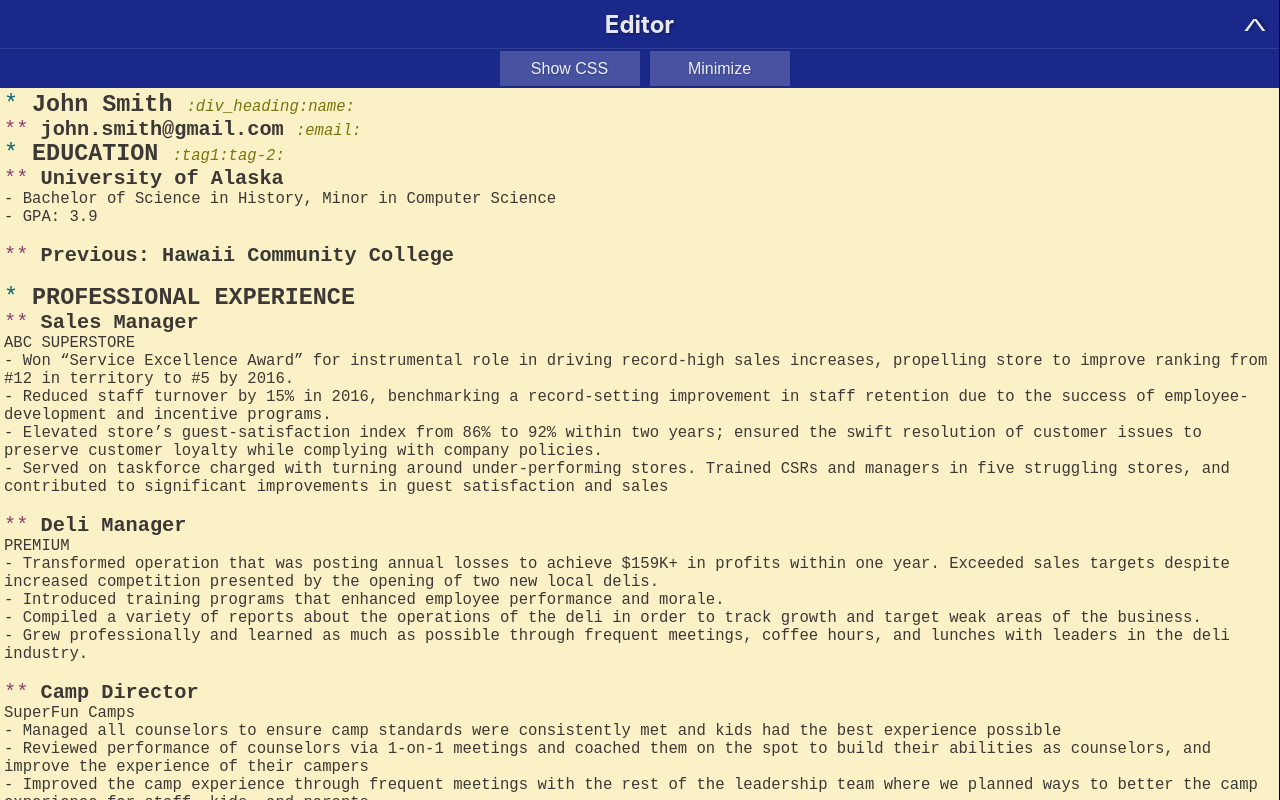
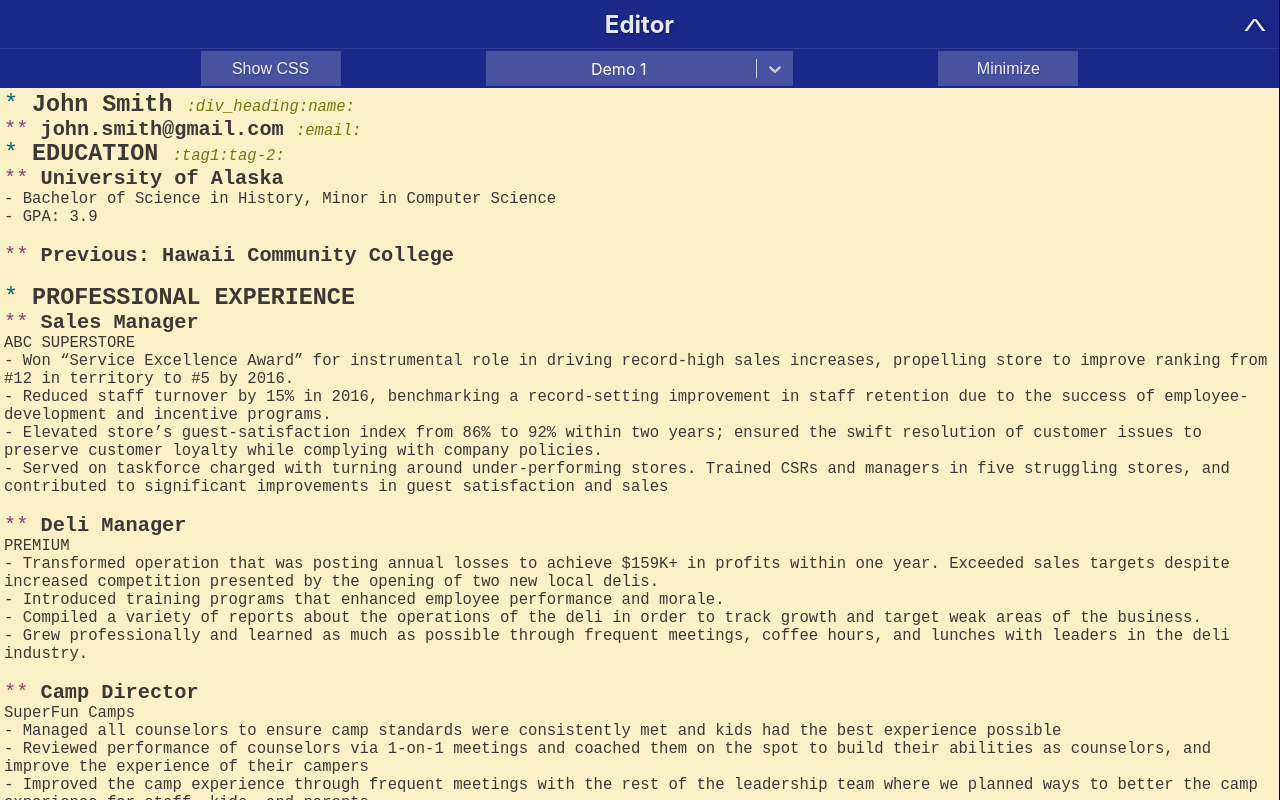
Before and after one commit to gainhad/org-to-resume, a React (Create React App) app: page / in a window 1280 px wide. Built offline with nearby package versions, Linux system fonts and the light colour scheme.

Commit message:
Added document selector

```diff
--- a/package.json
+++ b/package.json
@@ -17,6 +17,7 @@
     "react-dom": "^16.8.6",
     "react-helmet": "^5.2.1",
     "react-scripts": "3.0.1",
+    "react-select": "^3.0.4",
     "react-to-print": "^2.3.0",
     "rehype-stringify": "^5.0.0",
     "unified": "^7.1.0",
--- a/src/App.js
+++ b/src/App.js
@@ -1,6 +1,7 @@
 import React from "react";
 import Editor from "./components/editor";
 import Previewer from "./components/previewer";
+import Select from "react-select";
 import "./App.scss";
 
 class App extends React.Component {
@@ -8,24 +9,59 @@ class App extends React.Component {
   constructor(props) {
     super(props);
     this.state = {
-      text: initialText,
-      css: initialCSS,
+      documents: [
+        {
+          title: "Demo 1",
+          text: initialText,
+          css: initialCSS
+        },
+        {
+          title: "Demo 2",
+          text: "* This is the second demo",
+          css: ""
+        }
+      ],
+      selectedDocument: 0,
       editorMaximized: true
     };
     this.textChange = this.textChange.bind(this);
     this.cssChange = this.cssChange.bind(this);
     this.toggleEditorMaximized = this.toggleEditorMaximized.bind(this);
+    this.selectedDocumentChange = this.selectedDocumentChange.bind(this);
   }
 
   textChange(input) {
-    this.setState({
-      text: input
+    this.setState(state => {
+      return {
+        documents: state.documents.map((doc, index) => {
+          if (index === state.selectedDocument) {
+            doc.text = input;
+          }
+          return doc;
+        }),
+        ...state
+      };
     });
   }
 
   cssChange(input) {
+    this.setState(state => {
+      return {
+        documents: state.documents.map((doc, index) => {
+          if (index === state.selectedDocument) {
+            doc.css = input;
+          }
+          return doc;
+        }),
+        ...state
+      };
+    });
+  }
+
+  selectedDocumentChange(input) {
+    console.log(input);
     this.setState({
-      css: input
+      selectedDocument: input.value
     });
   }
 
@@ -36,22 +72,43 @@ class App extends React.Component {
   }
 
   render() {
+    const options = this.state.documents.map((doc, index) => {
+      return {
+        value: index,
+        label: doc.title
+      };
+    });
+    const selector = (
+      <Select
+        value={{
+          value: this.state.selectedDocument,
+          label: this.state.documents[this.state.selectedDocument].title
+        }}
+        onChange={this.selectedDocumentChange}
+        options={options}
+        style={{}}
+        isSearchable={false}
+        className="documentSelectorContainer"
+        classNamePrefix="documentSelector"
+      />
+    );
     return (
       <div
         id="App"
         className={this.state.editorMaximized ? "editor-maximized" : ""}
       >
         <Editor
-          text={this.state.text}
-          css={this.state.css}
+          text={this.state.documents[this.state.selectedDocument].text}
+          css={this.state.documents[this.state.selectedDocument].css}
           textChange={this.textChange}
           cssChange={this.cssChange}
           toggleMaximized={this.toggleEditorMaximized}
           isMaximized={this.state.editorMaximized}
+          selector={selector}
         />
         <Previewer
-          text={this.state.text}
-          css={this.state.css}
+          text={this.state.documents[this.state.selectedDocument].text}
+          css={this.state.documents[this.state.selectedDocument].css}
           hidden={this.state.editorMaximized}
         />
       </div>
--- a/src/App.scss
+++ b/src/App.scss
@@ -8,6 +8,37 @@
     grid-template-columns: 1fr;
   }
 }
+
+.documentSelectorContainer {
+    width: 30%;
+    height: 90%;
+    min-width: 200px;
+    .documentSelector {
+	&__control {
+	    background: rgba(255, 255, 255, 0.2);
+	    border: none;
+	    border-radius: 0;
+	    height: 100%;
+	    min-height: unset;
+	    &--is-focused{
+		box-shadow: none;
+		outline: none;
+	    }
+	}
+	&__indicator {
+	    padding: 0px 8px;
+	}
+	&__value-container {
+	    display: flex;
+	    justify-content: center;
+	}
+	&__single-value {
+	    width: 60px;
+	    color: white;
+	}
+    }
+}
+
 
 h2 {
   color: $fg-white;
@@ -46,27 +77,6 @@ h2 {
   height: 100%;
   font-size: 1.2em;
 }
-/*
-.react-codemirror2 {
-  height: 100%;
-  width: 100%;
-  overflow: visible;
-}
-
-.CodeMirror {
-  height: 100%;
-  width: 100%;
-  padding: 10px;
-  box-sizing: border-box;
-  overflow: visible;
-}
-
-.CodeMirror-scroll {
-  overflow: visible !important;
-  margin: 0;
-  padding: 0;
-}
-*/
 
 .title-bar {
   background: rgba(0, 17, 125, 0.9);
@@ -79,7 +89,6 @@ h2 {
   left: 0;
   position: sticky;
   z-index: 5;
-  overflow: hidden;
   h2 {
     margin: 0;
     grid-column-start: 2;
@@ -92,8 +101,8 @@ h2 {
   display: flex;
   width: 100%;
   align-items: center;
-  justify-content: center;
-  padding: 0 30% 0 30%;
+  padding: 0 10%;
+  justify-content: space-around;
   height: 2.5em;
   border-top: 1px solid rgba(255, 255, 255, 0.1);
   transition: 0.2s;
@@ -104,7 +113,6 @@ h2 {
     border: none;
     width: 140px;
     height: 90%;
-    margin-left: 10px;
     font-size: 1em;
     color: $fg-white;
     text-shadow: 1px 1px 2px rgba(0, 0, 0, 0.2);
@@ -163,20 +171,3 @@ pre {
     color: black;
   }
 }
-
-/*
-@media print {
-    #edit-pane {
-	display: none;
-    }
-    .title-bar {
-	display: none;
-    }
-    #preview-pane {
-	width: 100vw;
-	overflow: unset;
-    }
-    #resume {
-    }
-}
-*/
--- a/src/components/editor.js
+++ b/src/components/editor.js
@@ -45,6 +45,7 @@ class Editor extends React.Component {
           <button type="button" onClick={this.toggleDisplay}>
             Show {this.state.showText ? "CSS" : "Text"}
           </button>
+          {this.props.selector}
           <button type="button" onClick={this.props.toggleMaximized}>
             {this.props.isMaximized ? "Minimize" : "Maximize"}
           </button>
--- a/src/utils/codeMirror/orgTheme.scss
+++ b/src/utils/codeMirror/orgTheme.scss
@@ -30,9 +30,6 @@ span.cm-org-level-five{
     &.cm-org-stars {
 	color: var(--org-level-five-stars);
     }
-}
-
-span.cm-org-level-six{
     &.cm-org-stars {
 	color: var(--org-level-six-stars);
     }
```
Also changed, not shown: 1 other file (tests, documents, lock files or other folders).
